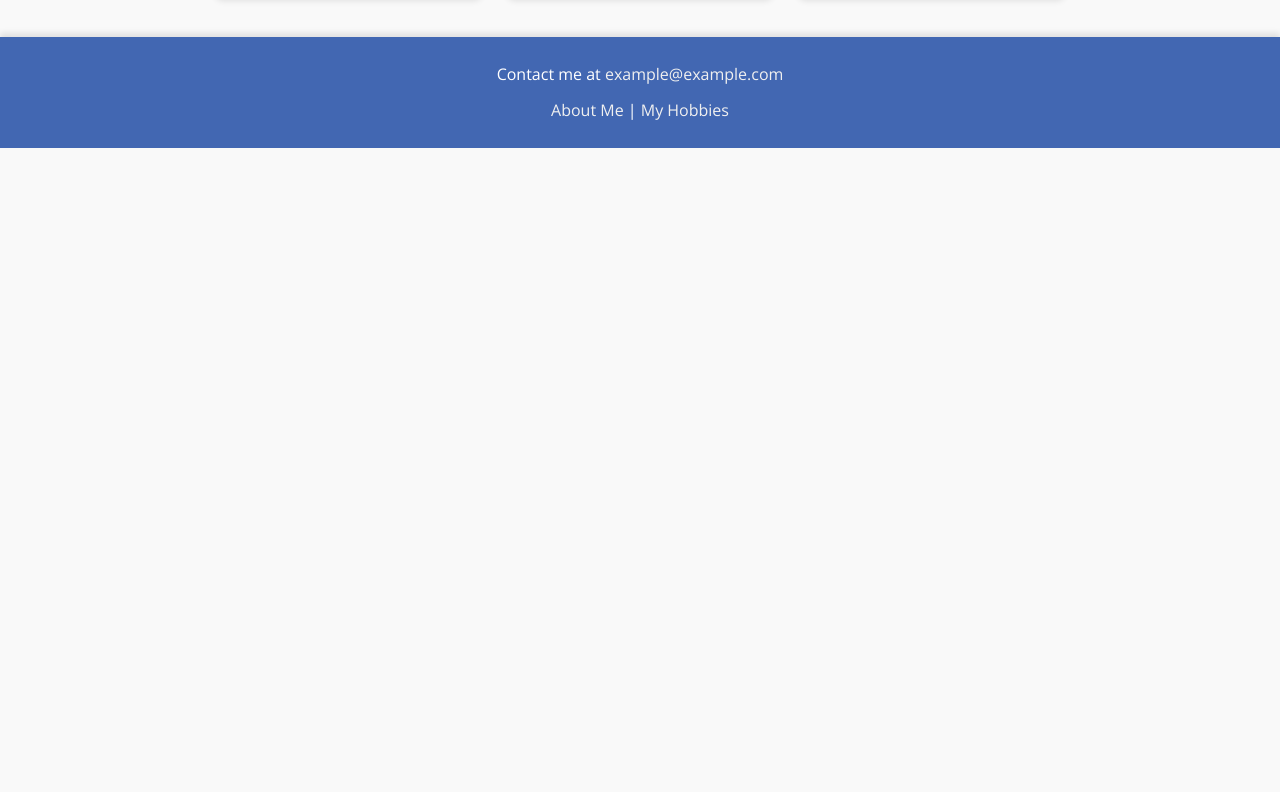
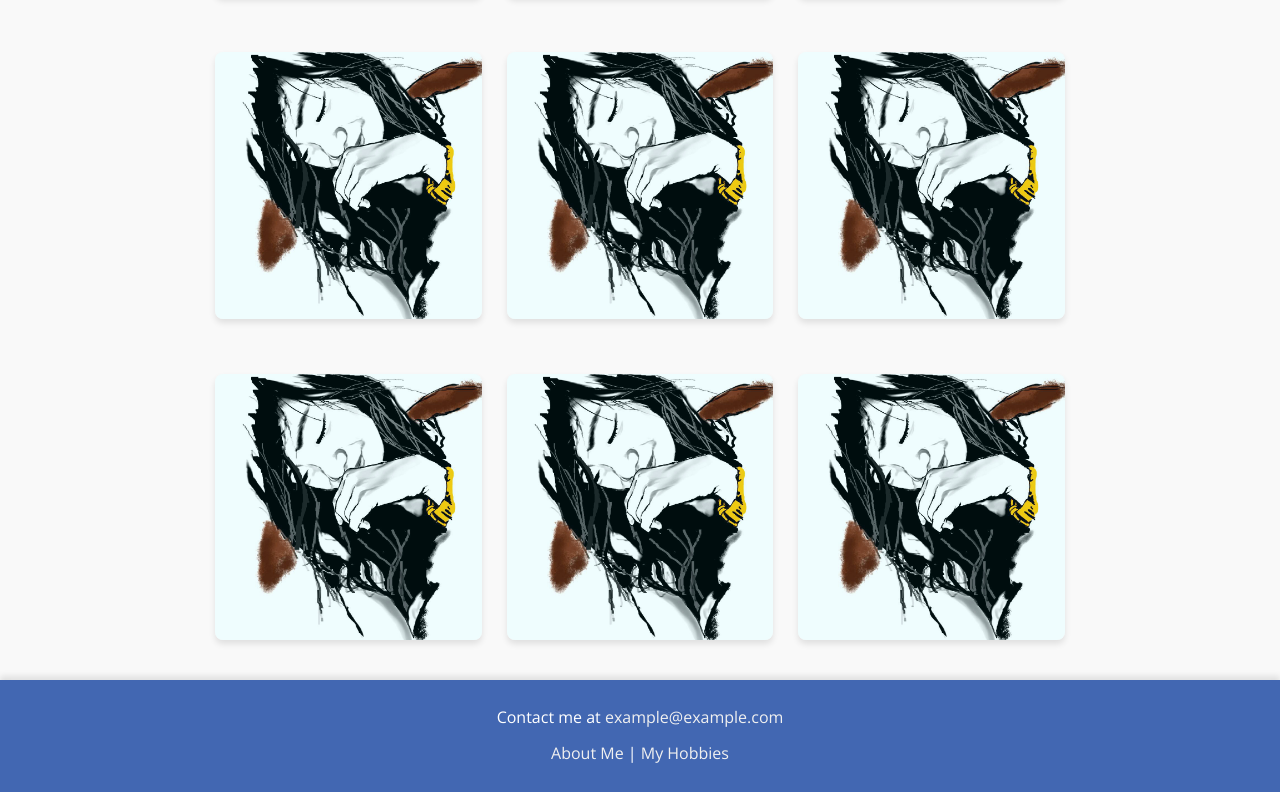
Before and after one commit to gitguddddd/gitguddddd.github.io, a plain HTML site: page gallery.html in a window 1280 px wide. Shown: the part 452-1244 px from the top of the page. Before the commit the page ends 800 px from the top, so only its background shows below. Drawn offline with nearby package versions, Linux system fonts and the light colour scheme.

Commit message:
Update gallery.html

```diff
--- a/gallery.html
+++ b/gallery.html
@@ -17,6 +17,12 @@
             <img src="images/art1.jpg" alt="Artwork 1">
             <img src="images/art2.jpg" alt="Artwork 2">
             <img src="images/art3.jpg" alt="Artwork 3">
+            <img src="images/art3.jpg" alt="Artwork 4">
+            <img src="images/art3.jpg" alt="Artwork 5">
+            <img src="images/art3.jpg" alt="Artwork 6">
+            <img src="images/art3.jpg" alt="Artwork 7">
+            <img src="images/art3.jpg" alt="Artwork 8">
+            <img src="images/art3.jpg" alt="Artwork 9">
         </div>
     </section>
 
```
